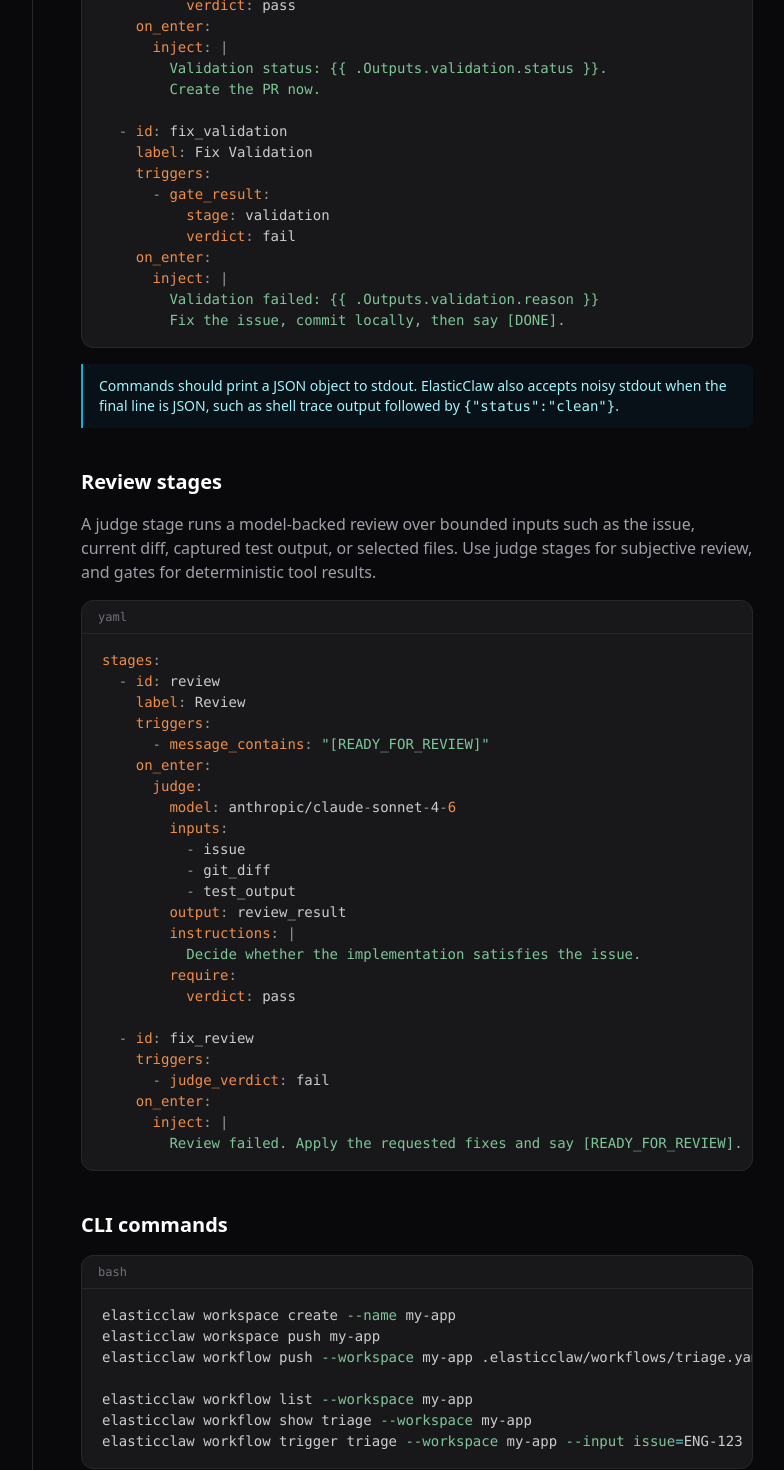
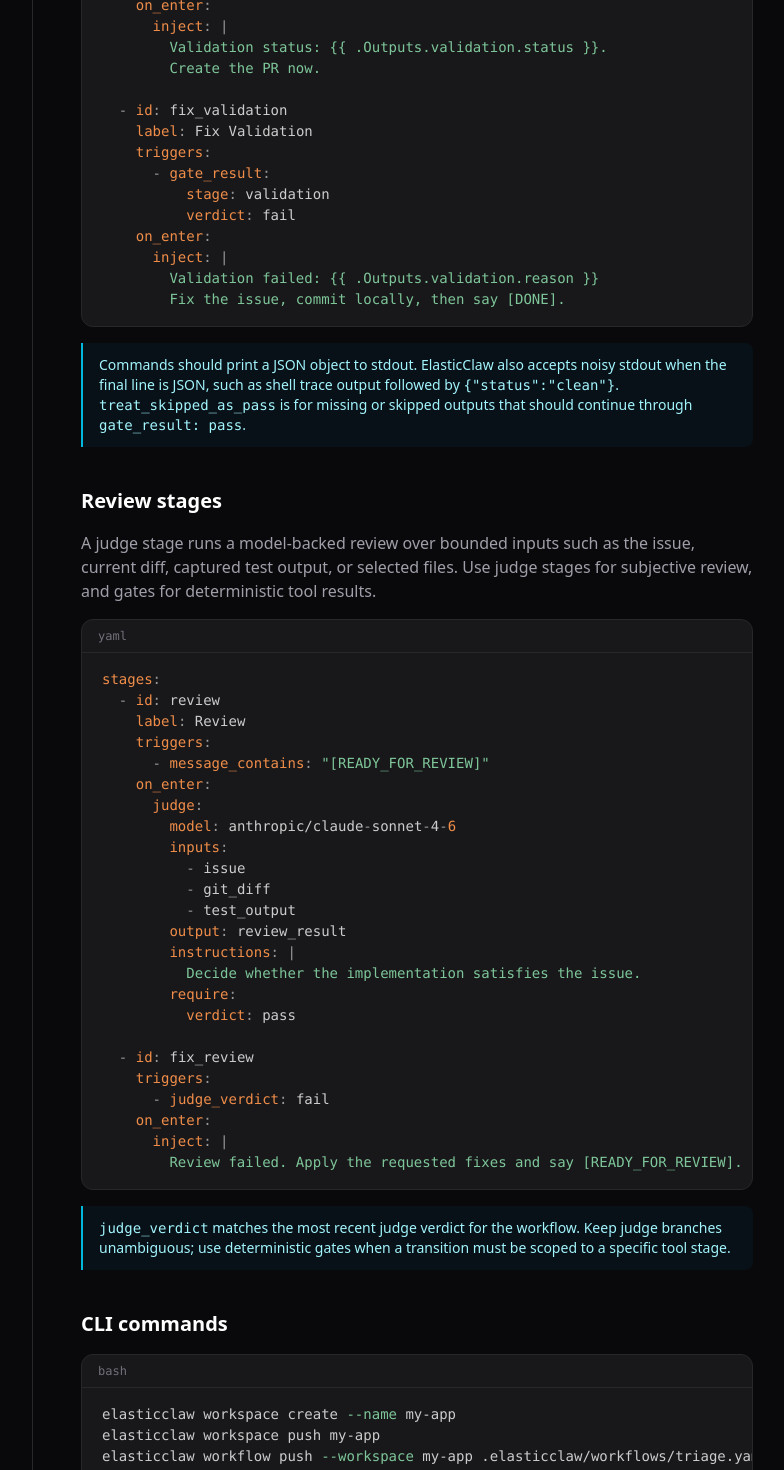
Before and after one commit to elasticclaw/elasticclaw.ai, a Next.js app: page /docs/workflows in a window 1280 px wide. Shown: the part 3079-4549 px from the top of the page, without its empty margins (207-991 px from the left). Built offline with nearby package versions, Linux system fonts and the light colour scheme.

Commit message:
Address workflow docs review feedback

```diff
--- a/src/app/docs/workflows/page.tsx
+++ b/src/app/docs/workflows/page.tsx
@@ -119,7 +119,6 @@
         path: status
         values:
           - clean
-          - skipped
       fail:
         path: status
         values:
@@ -152,7 +151,9 @@
         <Note>
           Commands should print a JSON object to stdout. ElasticClaw also
           accepts noisy stdout when the final line is JSON, such as shell trace
-          output followed by <code>{"{\"status\":\"clean\"}"}</code>.
+          output followed by <code>{"{\"status\":\"clean\"}"}</code>.{" "}
+          <code>treat_skipped_as_pass</code> is for missing or skipped outputs
+          that should continue through <code>gate_result: pass</code>.
         </Note>
       </Section>
 
@@ -187,6 +188,11 @@
     on_enter:
       inject: |
         Review failed. Apply the requested fixes and say [READY_FOR_REVIEW].`}</CodeBlock>
+        <Note>
+          <code>judge_verdict</code> matches the most recent judge verdict for
+          the workflow. Keep judge branches unambiguous; use deterministic gates
+          when a transition must be scoped to a specific tool stage.
+        </Note>
       </Section>
 
       <Section title="CLI commands">
```
